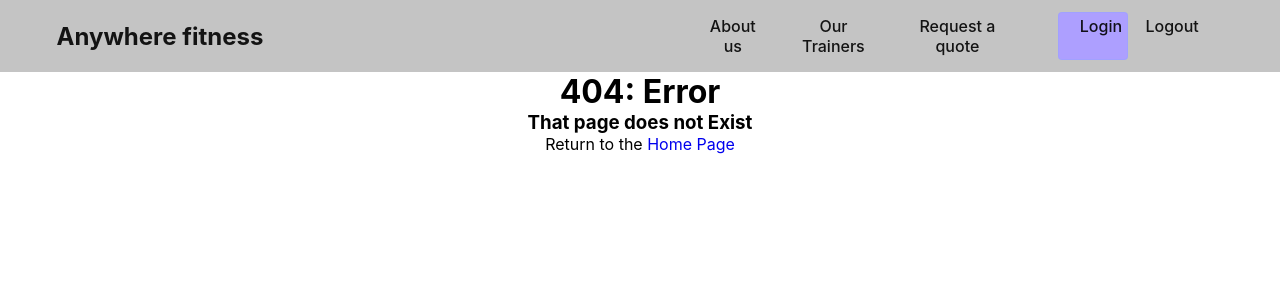
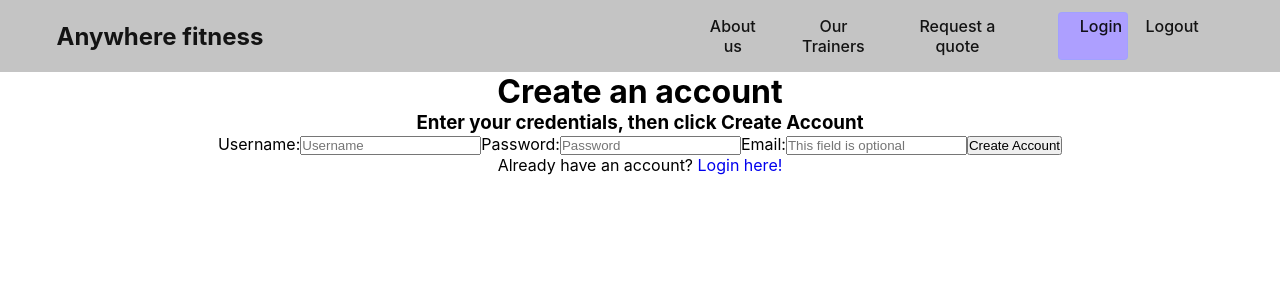
Before and after one commit to Anywhere-Fitness-Marcel-Tim/Front-end, a React (Create React App) app: page /signup in a window 1280 px wide. Before the commit this address had no page. Shown: the top 300 px of the page. Built offline with nearby package versions, Linux system fonts and the light colour scheme.

Commit message:
signup done

```diff
--- a/src/App.js
+++ b/src/App.js
@@ -9,17 +9,21 @@ import Header from './components/Header';
 import Login from './pages/Login';
 import Logout from './pages/Logout';
 
+
 import {Routes, Route} from 'react-router-dom'
+import Signup from './pages/Signup';
+
 function App() {
   return (
     <div className="App">
       <Header />
       <Routes>
-        <Route path='/' element={<AboutUs />}/>
+        <Route exact path='/' element={<AboutUs />}/>
         <Route path='/trainers' element={<TrainersPage />}/>
         <Route path='/quotes' element={<RequestQuotePage />}/>
         <Route path='/login' element={<Login />}/>
         <Route path='/logout' element={<Logout />}/>
+        <Route path='/signup' element={<Signup />}/>
         <Route path='*' element={<NotFound />} />
       </Routes>
     </div>
--- /dev/null
+++ b/src/pages/Signup.js
@@ -0,0 +1,65 @@
+import React, { useState } from 'react';
+import { useNavigate, Link } from 'react-router-dom';
+import axios from 'axios';
+
+const Signup = () => {
+    let navigate = useNavigate();
+    const baseURL = 'https://anywherefitness-back-end.herokuapp.com';
+
+    const [creds, setCreds] = useState({
+        username: '',
+        password: '',
+        user_email: ''
+    });
+
+    const [error, setError] = useState({
+        errorMessage: '',
+    });
+
+    const handleChange = (e) => {
+        setCreds({
+            ...creds,
+            [e.target.name]: e.target.value,
+        });
+    };
+
+    const handleSubmit = (e) => {
+        e.preventDefault();
+        axios
+            .post(`${baseURL}/api/auth/register`, creds)
+            .then((resp) => {
+                setCreds(resp.data);
+                navigate('/login');
+            })
+            .catch((err) => {
+                console.log(err);
+                setError({ errorMessage: 'INVALID USERNAME/PASSWORD' });
+            });
+    };
+
+    return (
+        <div className='top-of-page'>
+            <div className='signup-page-container'>
+                <h1>Create an account</h1>
+                <h3>Enter your credentials, then click Create Account</h3>
+                <div>
+                    <form onSubmit={handleSubmit}>
+                        Username:
+                        <input id='username' type='text' name='username' placeholder='Username' value={creds.username} onChange={handleChange} />
+                        Password:
+                        <input id='password' type='password' name='password' placeholder='Password' value={creds.password} onChange={handleChange} />
+                        Email:
+                        <input id='user_email' type='email' name='user_email' placeholder='This field is optional' value={creds.user_email} onChange={handleChange} />
+                        <button id='submit'>Create Account</button>
+                    </form>
+                    <p id='error'>{error.errorMessage}</p>
+                    <p>
+                        Already have an account? <Link to='/login'>Login here!</Link>
+                    </p>
+                </div>
+            </div>
+        </div>
+    );
+};
+
+export default Signup;
```
